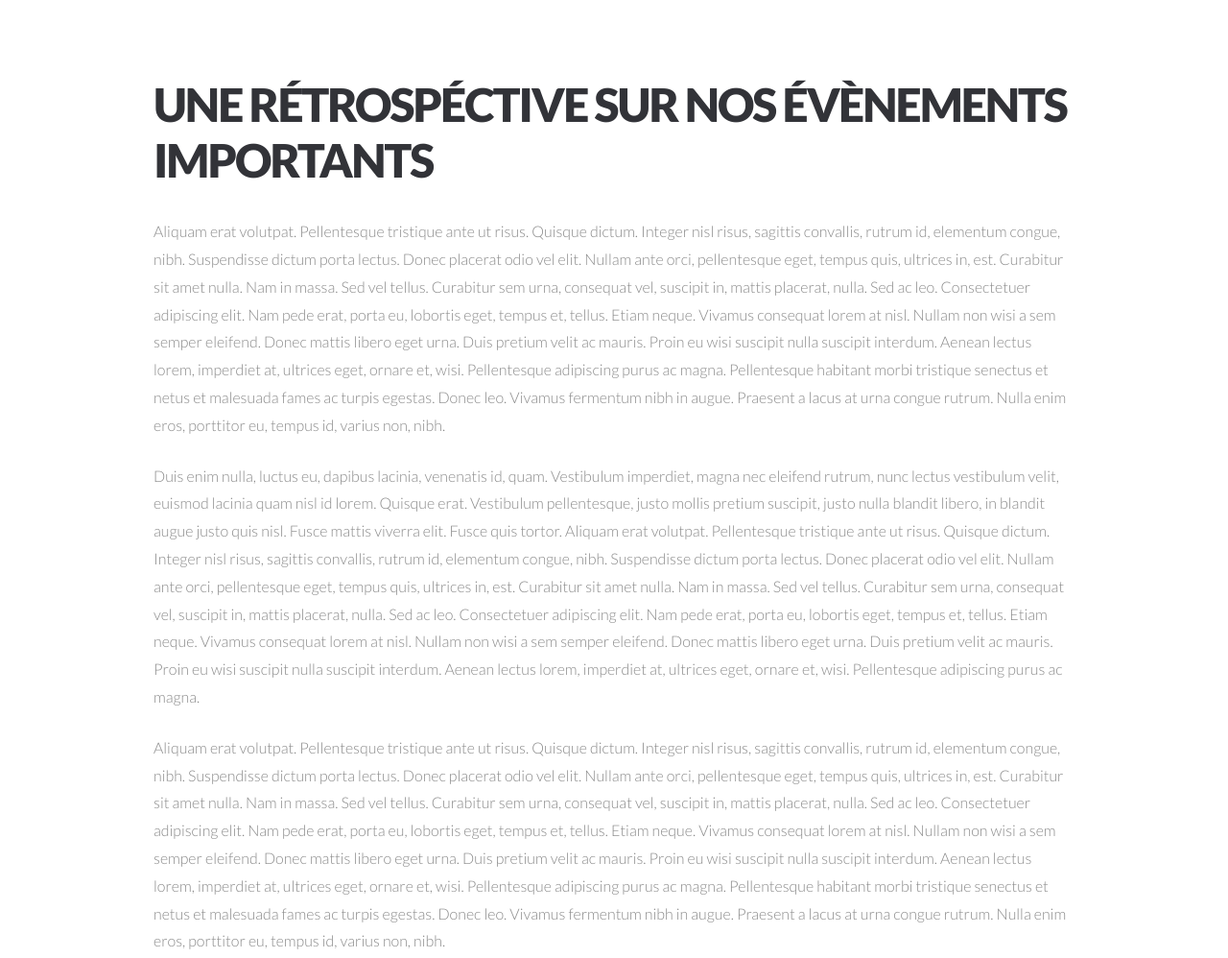
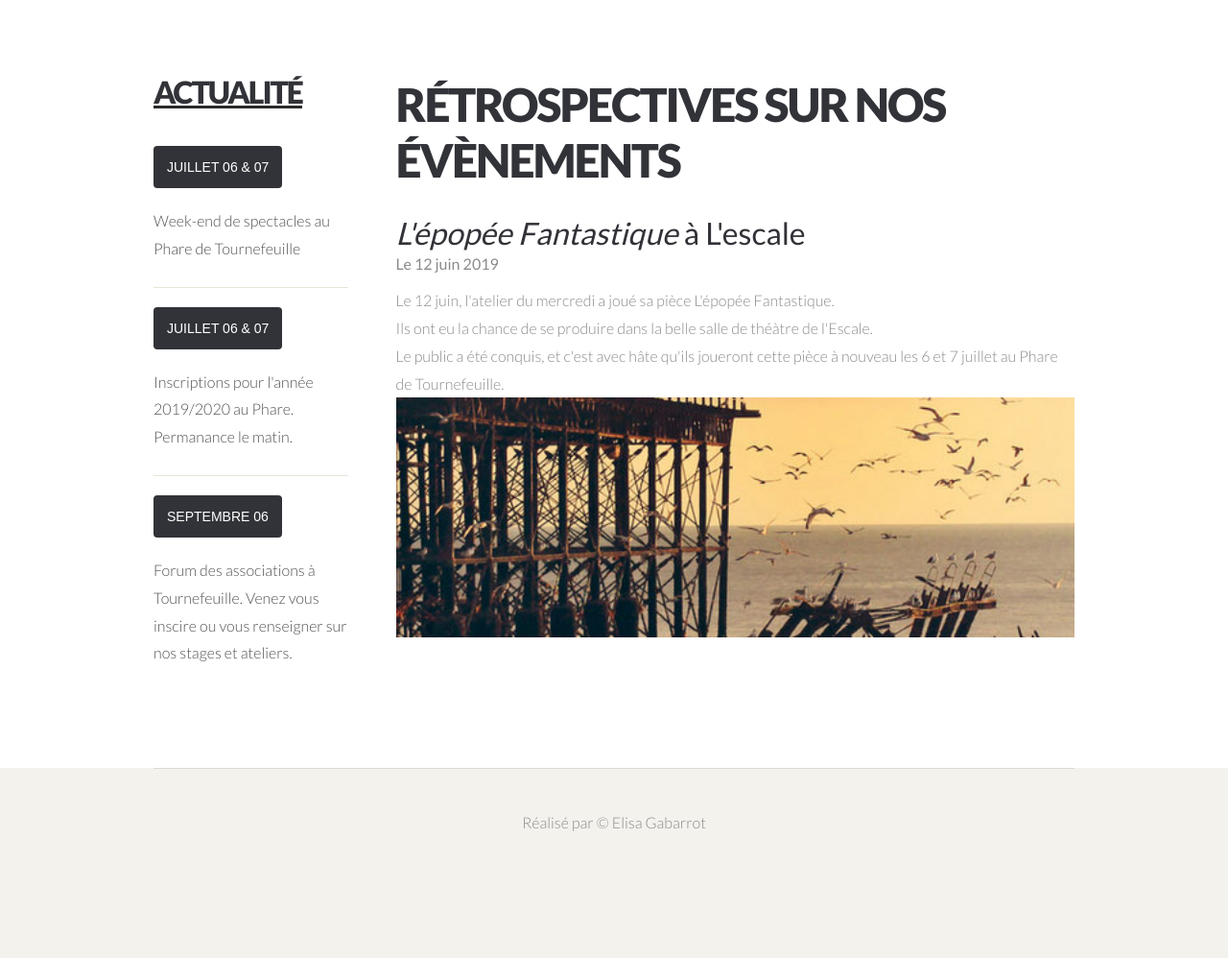
Before and after one commit to ElisaGab/WebSiteCsf, a plain HTML site: page evenements.html in a window 1280 px wide. Shown: the part 512-1510 px from the top of the page at 96% size. After the commit the page ends 1425 px from the top, so only its background shows below. Drawn offline with nearby package versions, Linux system fonts and the light colour scheme.

Commit message:
update css + event + index
espacement entre les lignes
redef de h1, h2, h3
avancement de l'event

```diff
--- a/css/style.css
+++ b/css/style.css
@@ -21,14 +21,33 @@
 		color: #8A8A8A;
 	}
 
-	h1, h2, h3 {
+	h1 {
 		margin: 0px;
 		padding: 0px;
 		font-weight: 300;
 	}
 
+	h2{
+		margin: 0px;
+		padding: 0px;
+		font-weight: 500;
+		font-size: 2em;
+		color: #323338;
+	}
+
+	h3 {
+		margin: 0px;
+		padding: 0px;
+		font-weight: 500;
+		font-size: 1em;
+		/*color: #323338;*/
+		margin-bottom: 1em;
+		margin-top: 0.5em;
+	}
+
+
 	p {
-		margin-bottom: 1.5em;
+		margin-bottom: 0em;
 		line-height: 180%;
 	}
 
@@ -40,6 +59,8 @@
 		font-weight: 700;
 		color: #2A2A2A;
 	}
+
+	.italique {font-style: italic;}
 
 	/* Images */
 
--- a/evenements.html
+++ b/evenements.html
@@ -50,21 +50,51 @@
 			</div>
             <!-- /Header -->
 
+
+            <!-- Actualité -->
 			<div id="page">
 				<div class="container">
 					<div class="row">
-						<div class="12u">
+						<div class="3u">
+							<section id="sidebar1">
+								<header>
+									<a href="#"><h2>actualité</h2></a>
+								</header>
+								<ul class="style3">
+									<li class="first">
+										<p class="date"><a href="#">Juillet <b>06 & 07</b></a></p>
+										<p><a href="#">Week-end de spectacles au Phare de Tournefeuille</a></p>
+									</li>
+									<li>
+										<p class="date"><a href="#">Juillet <b>06 & 07</b></a></p>
+										<p><a href="#">Inscriptions pour l'année 2019/2020 au Phare. Permanance le matin.</a></p>
+									</li>
+									<li>
+										<p class="date"><a href="#">Septembre <b>06</b></a> </p>
+										<p><a href="#">Forum des associations à Tournefeuille. Venez vous inscire ou vous renseigner sur nos stages et ateliers.</a></p>
+									</li>
+								</ul>
+							</section>
+						</div>
+            <!-- /Actualité -->
+
+                        <div class="9u skel-cell-important">
                             <section id="content" >
                                 <header>
-									<h2>Une rétrospéctive sur nos évènements importants</h2>
+                                    <h2>Rétrospectives sur nos évènements</h2>
 								</header>
-								<p>Aliquam erat volutpat. Pellentesque tristique ante ut risus. Quisque dictum. Integer nisl risus, sagittis convallis, rutrum id, elementum congue, nibh. Suspendisse dictum porta lectus. Donec placerat odio vel elit. Nullam ante orci, pellentesque eget, tempus quis, ultrices in, est. Curabitur sit amet nulla. Nam in massa. Sed vel tellus. Curabitur sem urna, consequat vel, suscipit in, mattis placerat, nulla. Sed ac leo. Consectetuer adipiscing elit. Nam pede erat, porta eu, lobortis eget, tempus et, tellus. Etiam neque. Vivamus consequat lorem at nisl. Nullam non wisi a sem semper eleifend. Donec mattis libero eget urna. Duis pretium velit ac mauris. Proin eu wisi suscipit nulla suscipit interdum. Aenean lectus lorem, imperdiet at, ultrices eget, ornare et, wisi. Pellentesque adipiscing purus ac magna. Pellentesque habitant morbi tristique senectus et netus et malesuada fames ac turpis egestas. Donec leo. Vivamus fermentum nibh in augue. Praesent a lacus at urna congue rutrum. Nulla enim eros, porttitor eu, tempus id, varius non, nibh. </p>
-								<p>Duis enim nulla, luctus eu, dapibus lacinia, venenatis id, quam. Vestibulum imperdiet, magna nec eleifend rutrum, nunc lectus vestibulum velit, euismod lacinia quam nisl id lorem. Quisque erat. Vestibulum pellentesque, justo mollis pretium suscipit, justo nulla blandit libero, in blandit augue justo quis nisl. Fusce mattis viverra elit. Fusce quis tortor. Aliquam erat volutpat. Pellentesque tristique ante ut risus. Quisque dictum. Integer nisl risus, sagittis convallis, rutrum id, elementum congue, nibh. Suspendisse dictum porta lectus. Donec placerat odio vel elit. Nullam ante orci, pellentesque eget, tempus quis, ultrices in, est. Curabitur sit amet nulla. Nam in massa. Sed vel tellus. Curabitur sem urna, consequat vel, suscipit in, mattis placerat, nulla. Sed ac leo. Consectetuer adipiscing elit. Nam pede erat, porta eu, lobortis eget, tempus et, tellus. Etiam neque. Vivamus consequat lorem at nisl. Nullam non wisi a sem semper eleifend. Donec mattis libero eget urna. Duis pretium velit ac mauris. Proin eu wisi suscipit nulla suscipit interdum. Aenean lectus lorem, imperdiet at, ultrices eget, ornare et, wisi. Pellentesque adipiscing purus ac magna. </p>
-								<p>Aliquam erat volutpat. Pellentesque tristique ante ut risus. Quisque dictum. Integer nisl risus, sagittis convallis, rutrum id, elementum congue, nibh. Suspendisse dictum porta lectus. Donec placerat odio vel elit. Nullam ante orci, pellentesque eget, tempus quis, ultrices in, est. Curabitur sit amet nulla. Nam in massa. Sed vel tellus. Curabitur sem urna, consequat vel, suscipit in, mattis placerat, nulla. Sed ac leo. Consectetuer adipiscing elit. Nam pede erat, porta eu, lobortis eget, tempus et, tellus. Etiam neque. Vivamus consequat lorem at nisl. Nullam non wisi a sem semper eleifend. Donec mattis libero eget urna. Duis pretium velit ac mauris. Proin eu wisi suscipit nulla suscipit interdum. Aenean lectus lorem, imperdiet at, ultrices eget, ornare et, wisi. Pellentesque adipiscing purus ac magna. Pellentesque habitant morbi tristique senectus et netus et malesuada fames ac turpis egestas. Donec leo. Vivamus fermentum nibh in augue. Praesent a lacus at urna congue rutrum. Nulla enim eros, porttitor eu, tempus id, varius non, nibh. </p>
+								<h2><span class="italique">L'épopée Fantastique</span> à L'escale</i></h2>
+								<h3>Le 12 juin 2019</h3>
+
+								<p>Le 12 juin, l'atelier du mercredi a joué sa pièce L'épopée Fantastique. </p>
+								<p>Ils ont eu la chance de se produire dans la belle salle de théàtre de l'Escale.</p>
+								<p>Le public a été conquis, et c'est avec hâte qu'ils joueront cette pièce à nouveau les 6 et 7 juillet au Phare de Tournefeuille.</p>
+
+								<div> <a href="#" class="image featured"><img src="images/pics02.jpg" alt=""></a> </div>
+
                             </section>
                         </div>
                     </div>
-
                 </div>
             </div>
 
```
Also changed, not shown: index.html (+2 -2 lines). Lines whose indentation alone changed are shown as unchanged.
